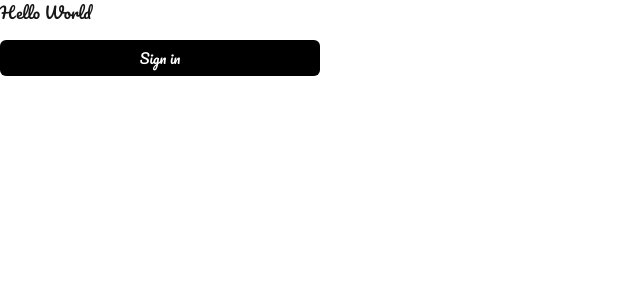
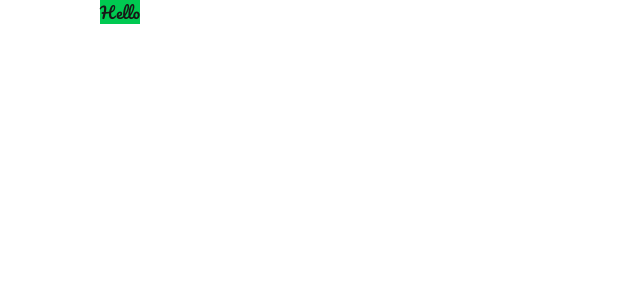
Before and after one commit to cuilinhao/nextjsDemo, a Next.js app: page / in a window 1280 px wide. Shown: the top 300 px of the page, without its empty margins (0-640 px from the left). Built offline with nearby package versions, Linux system fonts and the light colour scheme.

Commit message:
引入一个hello的组件

```diff
--- /dev/null
+++ b/app/components/Hello.tsx
@@ -0,0 +1,7 @@
+//引入 React，这是 Next.JS 中写组件的必要操作。
+import React from "react";
+//定义一个简单的函数组件
+export default function Hello() {
+    //它返回一个简单的 HTML 标题标签 ＜h1＞，并在页面上显示文字"Hello， Next.JS！".
+  return <div>Hello</div>;
+}
--- a/app/page.tsx
+++ b/app/page.tsx
@@ -1,11 +1,64 @@
 import Image from "next/image";
 import { SignInButton } from "./components/sign-in-button";
+import { auto } from "openai/_shims/registry.mjs";
+import Hello from "./components/Hello"
+
+//元数据
+export const metadata = {
+  title: "yihao-home",
+  description: "元数据是为了谷歌搜索做优化使用的",
+  authors: [{ name: "yihao", url: "https://www.yihao.com" }],
+  keywords: ["yihao", "home", "google", "search"],
+  robots: "index, follow",
+  openGraph: {
+    title: "yihao-home",
+    description: "元数据是为了谷歌搜索做优化使用的",
+  },
+};
+
+//动态元数据
+// export async function generateMetadata({ params }, parent) {
+//   const { projectId } = params;
+//   const product = await fetch(`https://…/${projectId}`).then((res) => res.json());
+//   return {
+//     title: product.title,
+//     description: product.description,
+//   };
+// }
+
+/***
+ *
+ * 这个 generateMetadata 函数的作用是根据当前页面的 URL 参数动态生成元数据，比如 title 和 description。
+它会从 API 获取数据，然后返回页面的元信息。
+适用于 SEO（搜索引擎优化），让不同的项目页面有不同的 title 和 description，提升网页的搜索引擎排名。
+
+ */
+
+// export async function generateMetadata(
+//   { params }: { params: { projectId: string } },
+//   parent: any
+// ) {
+//   const { projectId } = params;
+//   const product = await fetch(`https://…/${projectId}`).then((res) => res.json());
+//   return {
+//     title: product.title,
+//     description: product.description,
+//   };
+// }
+
+
+// export default function Home() {
+//   return (
+//     <div>
+//       <h1 style={{ fontFamily: "var(--font-feeling-cute)" }}>Hello World</h1>
+//       <SignInButton />
+//     </div>
+//   );
+// }
 
 export default function Home() {
-  return (
-    <div>
-      <h1 style={{ fontFamily: "var(--font-feeling-cute)" }}>Hello World</h1>
-      <SignInButton />
-    </div>
-  );
+  //我想让hello 距离左边间距为100，背景green
+return (<div className="ml-[100px] bg-green-500 inline-block">
+<Hello />
+</div>);
 }
```
